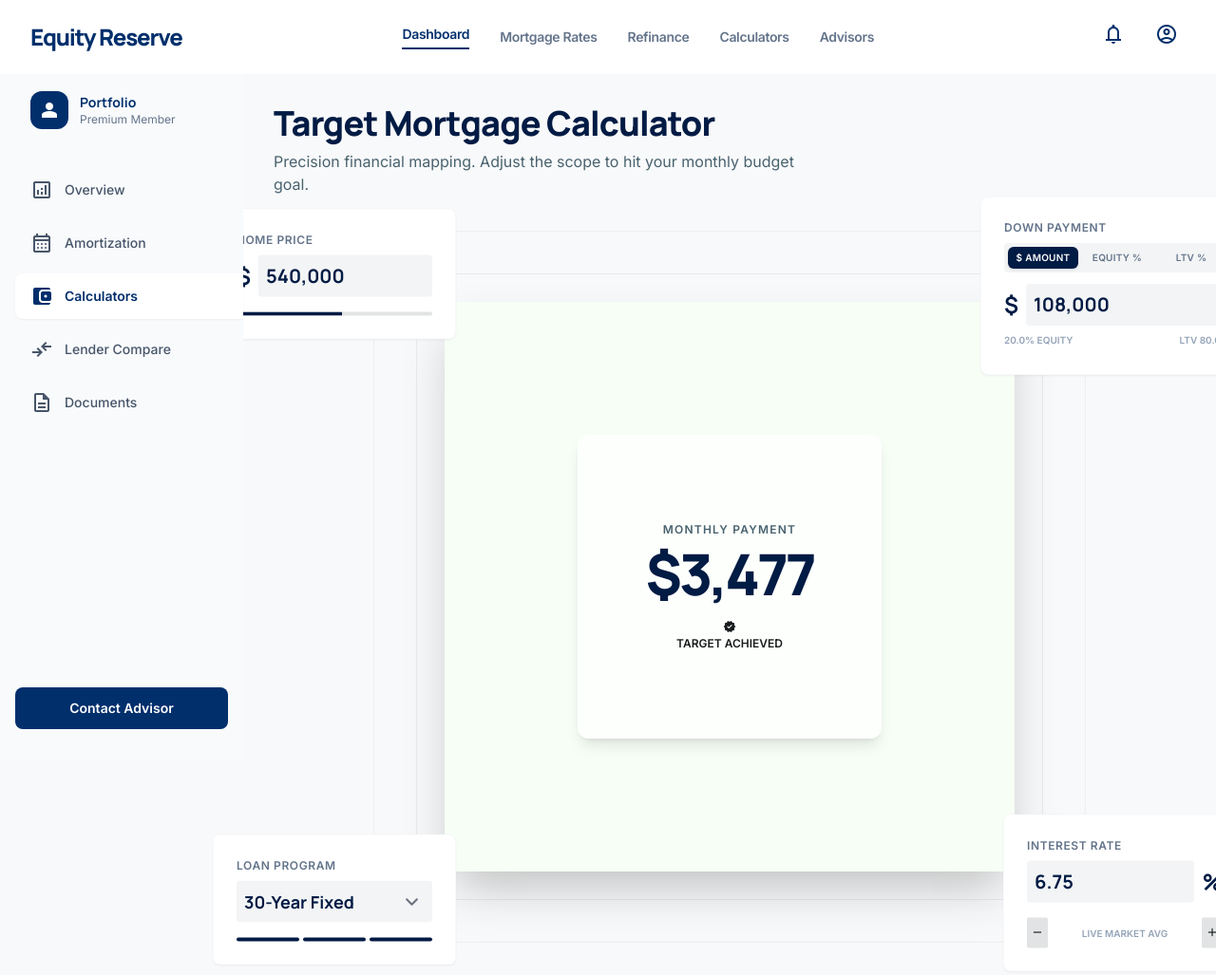
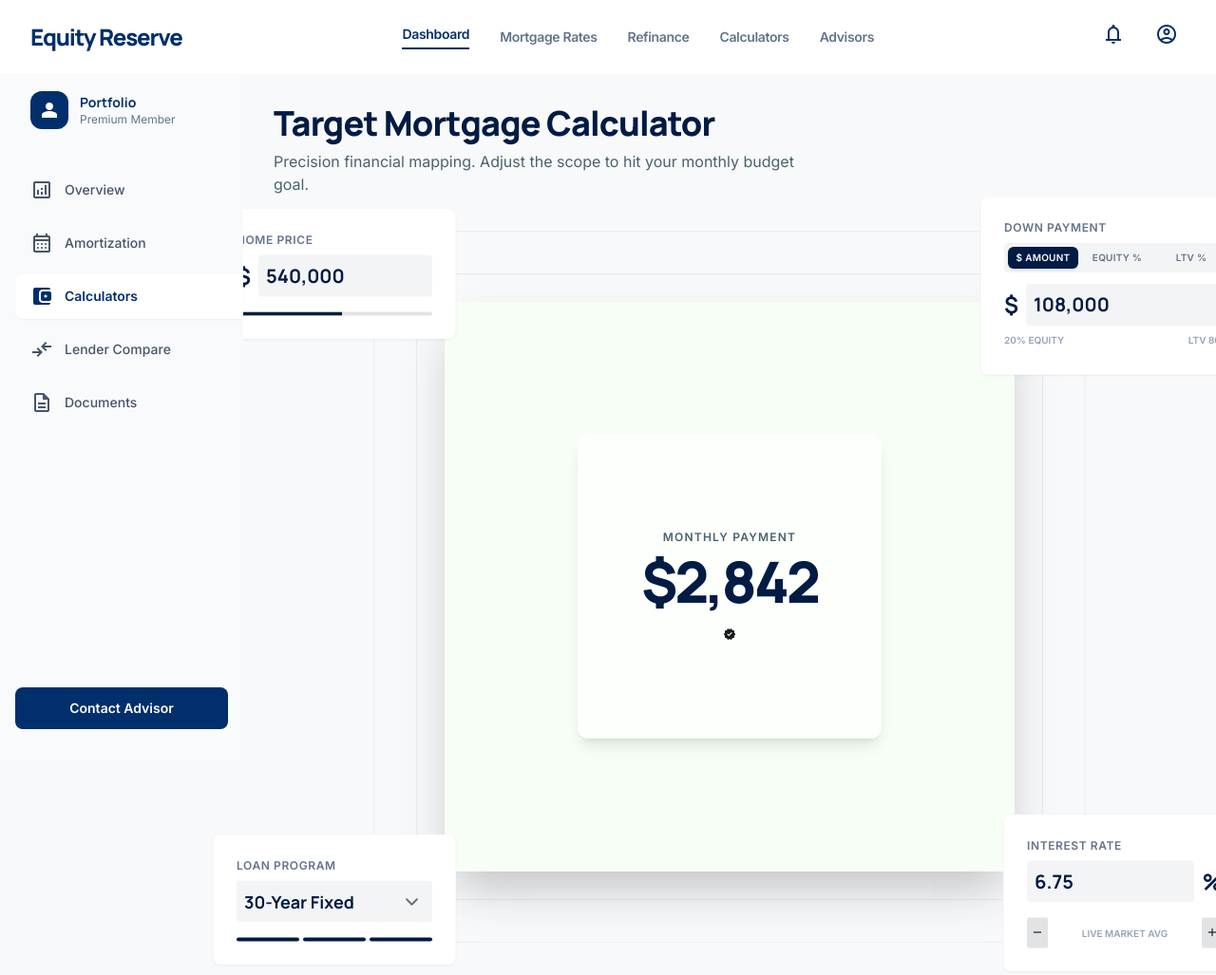
Before and after one commit to JCA619/CalcV1, a plain HTML site: page index.html in a window 1280 px wide. Shown: the top 1027 px of the page at 95% size. Drawn offline with nearby package versions, Linux system fonts and the light colour scheme.

Commit message:
Update index.html
badge blacked out

```diff
--- a/index.html
+++ b/index.html
@@ -173,7 +173,7 @@
               <div id="total-payment" class="calc-value font-headline text-6xl font-black text-primary tracking-tighter mb-4">$2,842</div>
              <!-- <div id="target-badge" class="flex items-center gap-2 bg-tertiary-container text-tertiary-fixed px-4 py-1.5 rounded-full"> -->
                 <span class="material-symbols-outlined text-sm" style="font-variation-settings: 'FILL' 1;">verified</span>
-                <span class="text-xs font-bold uppercase">Target Achieved</span>
+               <!-- <span class="text-xs font-bold uppercase">Target Achieved</span> -->
               </div>
             </div>
           </div>
@@ -465,14 +465,14 @@
     priceBarEl.style.width = Math.min((homePrice / 1_000_000) * 100, 100) + '%';
 
     // Target badge (still shows target status)
-    const TARGET = 2750;
-    if (total <= TARGET) {
-      badgeEl.innerHTML = `<span class="material-symbols-outlined text-sm" style="font-variation-settings: 'FILL' 1;">verified</span><span class="text-xs font-bold uppercase">Target Achieved</span>`;
-      badgeEl.className = 'flex items-center gap-2 bg-tertiary-container text-tertiary-fixed px-4 py-1.5 rounded-full';
-    } else {
-      const over = Math.round(total - TARGET);
-      badgeEl.innerHTML = `<span class="material-symbols-outlined text-sm" style="font-variation-settings: 'FILL' 1;">arrow_upward</span><span class="text-xs font-bold uppercase">$${over.toLocaleString()} over target</span>`;
-      badgeEl.className = 'flex items-center gap-2 bg-error-container text-on-error-container px-4 py-1.5 rounded-full';
+  // const TARGET = 2750;
+  //  if (total <= TARGET) {
+  //    badgeEl.innerHTML = `<span class="material-symbols-outlined text-sm" style="font-variation-settings: 'FILL' 1;">verified</span><span class="text-xs font-bold uppercase">Target Achieved</span>`;
+  //    badgeEl.className = 'flex items-center gap-2 bg-tertiary-container text-tertiary-fixed px-4 py-1.5 rounded-full';
+ //   } else {
+ //     const over = Math.round(total - TARGET);
+ //     badgeEl.innerHTML = `<span class="material-symbols-outlined text-sm" style="font-variation-settings: 'FILL' 1;">arrow_upward</span><span class="text-xs font-bold uppercase">$${over.toLocaleString()} over target</span>`;
+  //    badgeEl.className = 'flex items-center gap-2 bg-error-container text-on-error-container px-4 py-1.5 rounded-full';
     }
 
     // Strategic insight
```
